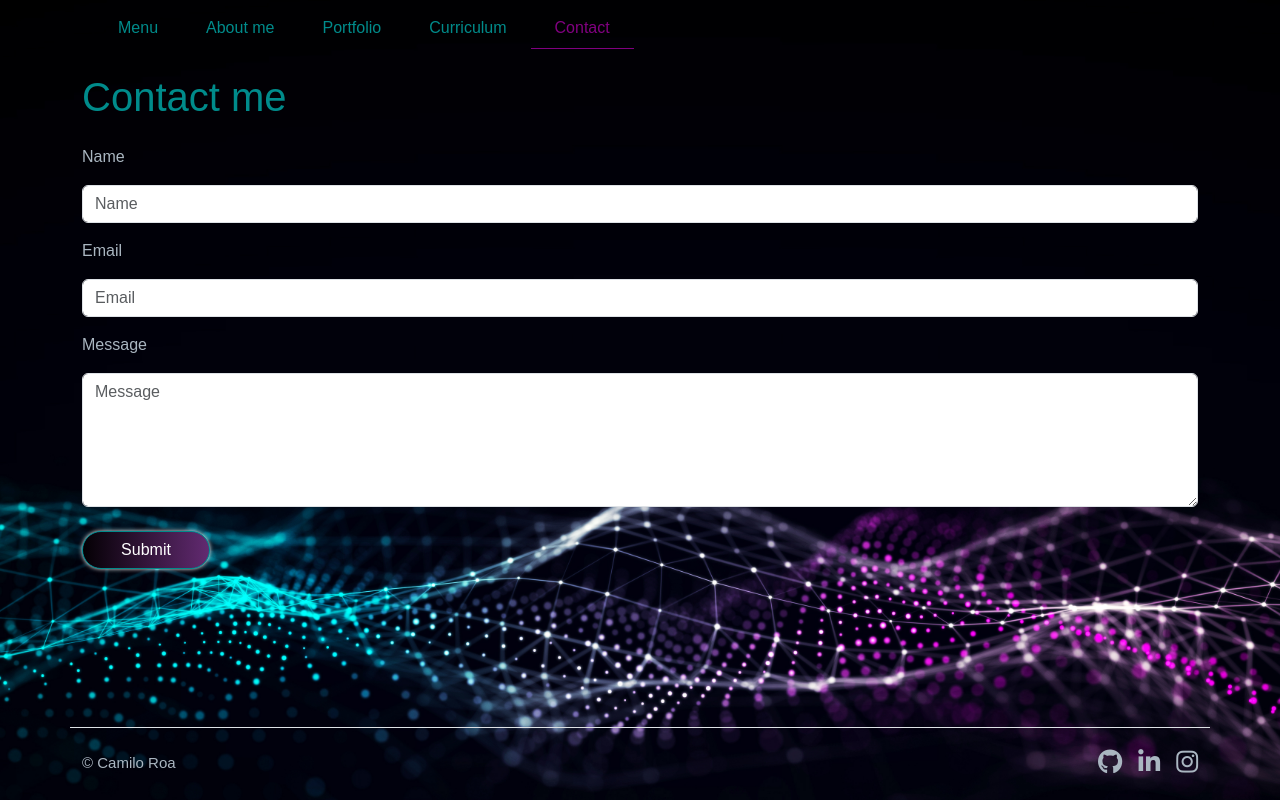
After one commit to camiloroa112/website, a PHP site: page /contact.html in a window 1280 px wide. The commit adds this page. Run offline with PHP 8.4, Linux system fonts and the light colour scheme; some libraries are stand-ins or nearby versions; some web fonts are replaced.

Commit message:
Creation of contact section.

```diff
--- a/app.js
+++ b/app.js
@@ -1,4 +1,4 @@
 let tl = gsap.timeline({defaults: {duration: 0.75}})
 tl.fromTo('body', {opacity: 0, y: -50}, {opacity: 1, y: 0})
-tl.fromTo('#proyectos h1', {opacity: 0, x: -50}, {opacity: 1, x: 0})
+tl.fromTo('#projects h1', {opacity: 0, x: -50}, {opacity: 1, x: 0})
 tl.fromTo('.profile', {opacity: 0, x: 100}, {opacity: 1, x: 0})
--- /dev/null
+++ b/contact.html
@@ -0,0 +1,89 @@
+<!DOCTYPE html>
+<html lang="en" class="h-100">
+<head>
+    <meta charset="UTF-8">
+    <meta name="viewport" content="width=device-width, initial-scale=1.0">
+    <meta charset="UTF-8">
+    <meta name="viewport" content="width=device-width, initial-scale=1.0">
+    <link rel="stylesheet" href="css/styles.css">
+    <link rel="stylesheet" href="css/font-awesome/css/all.min.css">
+    <link rel="preconnect" href="https://fonts.googleapis.com">
+    <link rel="preconnect" href="https://fonts.gstatic.com" crossorigin>
+    <link rel="stylesheet" href="https://cdn.jsdelivr.net/npm/bootstrap-icons@1.3.0/font/bootstrap-icons.css">
+    <link rel="preconnect" href="https://fonts.gstatic.com" crossorigin>
+    <link href="https://cdn.jsdelivr.net/npm/bootstrap@5.3.3/dist/css/bootstrap.min.css" rel="stylesheet"
+        integrity="sha384-QWTKZyjpPEjISv5WaRU9OFeRpok6YctnYmDr5pNlyT2bRjXh0JMhjY6hW+ALEwIH" crossorigin="anonymous">
+    <title>Contact</title>
+</head>
+<body id="contact" class="d-flex flex-column h-100">
+    <header class="container">
+        <nav class="navbar navbar-expand-md">
+            <div class="container-fluid">
+                <button class="navbar-toggler collapsed" type="button" data-bs-toggle="collapse"
+                    data-bs-target="#navbarCollapse" aria-controls="navbarCollapse" aria-expanded="false"
+                    aria-label="Toggle navigation">
+                    <span class="navbar-toggler-icon"></span>
+                </button>
+                <div class="navbar-collapse collapse text-align-center" id="navbarCollapse">
+                    <ul class="navbar-nav ml-auto">
+                        <li class="nav-item">
+                            <a class="nav-link px-4" href="menu.html">Menu</a>
+                        </li>
+                        <li class="nav-item">
+                            <a class="nav-link px-4" href="about-me.html">About me</a>
+                        </li>
+                        <li class="nav-item">
+                            <a class="nav-link px-4" href="portfolio.html">Portfolio</a>
+                        </li>
+                        <li class="nav-item">
+                            <a class="nav-link px-4" href="curriculum.html">Curriculum</a>
+                        </li>
+                        <li class="nav-item">
+                            <a class="nav-link px-4 active" href="contact.html">Contact</a>
+                        </li>
+                    </ul>
+                </div>
+            </div>
+        </nav>
+    </header>
+    <main class="container h-100">
+        <div class="row">
+            <h1 class="mt-3">Contact me</h1>
+            <form method="POST">
+                <div class="form-group">
+                    <label for="exampleInputEmail1" class="mt-3 mb-3">Name</label>
+                    <input type="txtName" class="form-control" id="txtName" placeholder="Name" required>
+                    <label for="exampleInputEmail1" class="mt-3 mb-3">Email</label>
+                    <input type="txtEmail" class="form-control" id="txtEmail" placeholder="Email" required>
+                    <label for="exampleFormControlTextarea1" class="mt-3 mb-3">Message</label>
+                    <textarea class="form-control" id="txtTextArea" rows="5"  placeholder="Message" required></textarea>
+                </div>
+                <button type="submit" name="send" value="submit" class="btn btn-primary mt-4 mb-3 btn-more">Submit</button>
+            </form>
+        </div>
+    </main>
+</body>
+<footer class="container d-flex flex-wrap justify-content-between align-items-center mt-auto border-top">
+    <div class="col-sm-4 col-md-4 col-lg-4 col-xl-4 d-flex pt-4">
+        <p class="name">© Camilo Roa</p>
+    </div>
+    <ul class="nav col-md-4 justify-content-end list-unstyled d-flex">
+        <li class="ms-3">
+            <a href="https://github.com/camiloroa112" target="_blank" title="GitHub">
+                <i class="fa-brands fa-github"></i>
+            </a>
+        </li>
+        <li class="ms-3">
+            <a href="https://www.linkedin.com/in/camilo-r-78a245160/" target="_blank" title="LinkedIn">
+                <i class="fa-brands fa-linkedin-in"></i>
+            </a>
+        </li>
+        <li class="ms-3">
+            <a href="https://www.instagram.com/camilo.roa1/" target="_blank" title="Instagram">
+                <i class="fa-brands fa-instagram"></i>
+            </a>
+        </li>
+    </ul>
+</footer>
+
+</html>
--- a/css/styles.css
+++ b/css/styles.css
@@ -10,7 +10,7 @@
     font-family: "Bai Jamjuree", sans-serif;
 }
 
-#hoja-de-vida
+#curriculum
 {
     background-image: url('../img/Backgrounds/futuristic.jpg');
     background-position: center;
@@ -18,24 +18,16 @@
 
 }
 
-#inicio
-{
-    background-image: url('../img//Backgrounds/futuristic.jpg');
+#menu
+{
+    background-image: url('../img/Backgrounds/futuristic.jpg');
     background-position: bottom;
     background-repeat: no-repeat;
     background-size: cover;
     height:100vh;
 }
 
-#portafolio
-{
-    background-image: url('../img//Backgrounds/futuristic.jpg');
-    background-position: bottom;
-    background-repeat: no-repeat;
-    background-size: cover;
-}
-
-#sobre-mi
+#portfolio
 {
     background-image: url('../img/Backgrounds/futuristic.jpg');
     background-position: bottom;
@@ -43,6 +35,22 @@
     background-size: cover;
 }
 
+#about-me
+{
+    background-image: url('../img/Backgrounds/futuristic.jpg');
+    background-position: bottom;
+    background-repeat: no-repeat;
+    background-size: cover;
+}
+
+#contact
+{
+    background-image: url('../img/Backgrounds/futuristic.jpg');
+    background-position: bottom;
+    background-repeat: no-repeat;
+    background-size: cover;
+}
+
 .navbar .nav-item .nav-link
 {
     color: darkcyan;
@@ -53,13 +61,18 @@
     border-bottom: 1px solid #800080;
 }
 
-#proyectos .background, #sobre-mi .background
+#about-me #pii
+{
+    justify-content: space-between;
+}
+
+#projects .background, #about-me .background
 {
     background-image: linear-gradient( 76.3deg,  rgba(44,62,78,1) 12.6%, rgba(69,103,131,1) 82.8% );
     border-radius: 20px;
 }
 
-#sobre-mi .background2
+#about-me .background2
 {
     border-radius: 20px;
     box-shadow: 0 0 4px #eee;
@@ -67,25 +80,25 @@
     /* background-image: linear-gradient(to right, #434343 0%, black 100%); */
 }
 
-#proyectos .background p
+#projects .background p
 {
     font-size: calc(0.45rem + 0.45vw + 0.08vh);/*13px*/
     color: black;
     text-align: justify;
 }
 
-#proyectos .intro
+#projects .intro
 {
     color: white;
 }
 
-#portafolio #proyectos img, #portafolio .carousel-inner, #portafolio video
+#portfolio #projects img, #portfolio .carousel-inner, #portfolio video
 {
     border-top-left-radius: 10px;
     border-top-right-radius: 10px;
 }
 
-#proyectos h2
+#projects h2
 {
     background-image: linear-gradient( 109.6deg,  rgba(15,2,2,1) 11.2%, rgba(36,163,190,1) 91.8% );
     text-align: center;
@@ -95,12 +108,12 @@
     background-size: 200% auto;
 }
 
-#proyectos h2:hover
+#projects h2:hover
 {
     background-position: right center;
 }
 
-#proyectos .resource
+#projects .resource
 {
     border-radius: 20px;
     background-image: linear-gradient( 109.6deg,  rgba(15,2,2,1) 11.2%, rgba(36,163,190,1) 91.1% );
@@ -111,12 +124,12 @@
     font-size: calc(0.37rem + 0.37vw);
 }
 
-#proyectos .resource:hover
+#projects .resource:hover
 {
     background-position: right center;
 }
 
-#proyectos .resource a
+#projects .resource a
 {
     text-decoration: none;
     color: white;
@@ -134,7 +147,7 @@
     border-radius: 30px;
 }
 
-#inicio .brief-description
+#menu .brief-description
 {
     margin-top: 24vh;
     height: 40vh;
@@ -144,40 +157,35 @@
     margin-bottom: 16.5vh;
 }
 
-#inicio h1
+#menu h1
 {
     font-size: calc(1rem + 1vh);
     color: darkcyan;
 }
 
-#proyectos h1
+#projects h1, #about-me h1, #contact h1
 {
     color: darkcyan;
 }
 
-#sobre-mi h1
-{
-    color: darkcyan;
-}
-
-#sobre-mi h6
+#about-me h6
 {
     color: white;
 }
 
-#inicio h4
+#menu h4
 {
     font-size: clamp(18px, 2vw, 16px);
     font-family: "Aldrich", sans-serif;
     color:darkcyan;
 }
 
-#inicio h2
+#menu h2
 {
     font-family: "Aldrich", sans-serif;
 }
 
-#inicio .description
+#menu .description
 {
     margin-top: 30vh;
     font-size: clamp(17px, 1.6vw, 16px);
@@ -188,12 +196,12 @@
     border-radius: 22px;
 }
 
-#inicio .hello
+#menu .hello
 {
     width: 90%;
 }
 
-#inicio .brief-description img
+#menu .brief-description img
 {
     width: clamp(40px, 8vw, 80px);
 }
@@ -439,7 +447,7 @@ footer .name
     font-size: 15px;
 }
 
-#inicio .btn-mas, #sobre-mi .btn-mas
+#menu .btn-more, #about-me .btn-more, #contact .btn-more
 {
     width: 128px;
     background-image: linear-gradient(to right, rgba(4,0,4,1) 0%, rgba(100,43,115,1) 51%, rgba(100,43,115,1) 100%);
@@ -452,7 +460,7 @@ footer .name
     border-color: darkcyan;
 }
 
-#inicio .btn-mas:hover, #sobre-mi .btn-mas:hover
+#menu .btn-more:hover, #about-me .btn-more:hover, #contact .btn-more:hover
 {
     background-position: right center;
     color: #fff;
@@ -460,12 +468,12 @@ footer .name
   }
 
 
-#inicio #bienvenida p
+#menu #welcome p
 {
     width: 75%;
 }
 
-#sobre-mi .biografia
+#about-me .biografia
 {
     background-image: linear-gradient(to right, rgba(4,0,4,1) 0%, rgba(100,43,115,1) 51%, rgba(100,43,115,1) 100%);
     border-radius: 20px;
@@ -475,45 +483,45 @@ footer .name
     padding: 15px
 }
 
-#sobre-mi h2
+#about-me h2, #contact label
 {
     color: #aab6c1ff;
 }
 
-#sobre-mi i
+#about-me i
 {
     color: #aab6c1ff;
 }
 
-#sobre-mi p b
+#about-me p b
 {
     color: #aab6c1ff;
 }
 
-#sobre-mi .container p
+#about-me .container p
 {
     color: #6f8393FF;
     text-align: justify;
 }
 
-#sobre-mi #bio p
+#about-me #bio p
 {
     color: white;
 }
 
-#sobre-mi ul li
+#about-me ul li
 {
     list-style-type: none;
 }
 
-#sobre-mi .icons
+#about-me .icons
 {
     font-size: 30px;
 }
 
 @media only screen and (width = 280px)
 {
-    #inicio .brief-description
+    #menu .brief-description
     {
         margin-top: 20vh;
         height: 50vh;
@@ -523,18 +531,18 @@ footer .name
         margin-bottom: 10vh;
     }
 
-    #inicio .btn-mas
+    #menu .btn-more
     {
         width: 88px;
         font-size: 11px;
     }
 
-    #inicio h1
+    #menu h1
     {
         font-size: 18px;
     }
 
-    #proyectos .background p
+    #projects .background p
     {
         font-size: calc(0.65rem + 0.55vw + 0.08vh);/*13px*/
         color: black;
@@ -553,12 +561,12 @@ footer .name
         width: 54.5%;/*200px*/
     }
 
-    #proyectos h2
+    #projects h2
     {
         font-size: calc(1.3rem + 1.3vw);
     }
 
-    #proyectos .resource
+    #projects .resource
     {
         width: calc(2.2rem + 2.2vw + 2.2vh); /*12vh*/
         font-size: calc(0.6rem + 0.6vw);
@@ -600,7 +608,7 @@ footer .name
 
 @media only screen and (width = 360px)
 {
-    #inicio .brief-description
+    #menu .brief-description
     {
         margin-top: 20vh;
         height: 60vh;
@@ -610,19 +618,19 @@ footer .name
         margin-bottom: 2.5vh;
     }
 
-    #proyectos .background p
+    #projects .background p
     {
         font-size: calc(0.65rem + 0.55vw + 0.08vh);/*13px*/
         color: black;
         text-align: justify;
     }
 
-    #proyectos h2
+    #projects h2
     {
         font-size: calc(1.3rem + 1.3vw);
     }
 
-    #proyectos .resource
+    #projects .resource
     {
         width: calc(2.8rem + 2.8vw + 2.8vh); /*12vh*/
         font-size: calc(0.6rem + 0.6vw);
@@ -643,7 +651,7 @@ footer .name
 
 @media only screen and (width = 375px)
 {
-    #inicio .brief-description
+    #menu .brief-description
     {
         margin-top: 20vh;
         height: 58.5vh;
@@ -653,7 +661,7 @@ footer .name
         margin-bottom: 2vh;
     }
 
-    #proyectos h2
+    #projects h2
     {
         font-size: calc(1.3rem + 1.3vw);
     }
@@ -668,26 +676,26 @@ footer .name
         margin-left: calc(1.2rem + 1.2vh);
     }
 
-    #proyectos .background p
+    #projects .background p
     {
         font-size: calc(0.6rem + 0.55vw + 0.08vh);/*13px*/
         color: black;
         text-align: justify;
     }
 
-    #proyectos .resource
+    #projects .resource
     {
         width: calc(2.8rem + 2.8vw + 2.8vh); /*12vh*/
         font-size: calc(0.5rem + 0.5vw);
     }
 
-    #inicio .btn-mas
+    #menu .btn-more
     {
         width: 90px;
         font-size: 11px;
     }
 
-    #inicio h1
+    #menu h1
     {
         font-size: 20px;
     }
@@ -707,7 +715,7 @@ footer .name
 
 @media only screen and (width = 390px)
 {
-    #inicio .brief-description
+    #menu .brief-description
     {
         margin-top: 20vh;
         height: 62vh;
@@ -717,19 +725,19 @@ footer .name
         margin-bottom: 2.5vh;
     }
 
-    #proyectos .background p
+    #projects .background p
     {
         font-size: calc(0.65rem + 0.55vw + 0.08vh);/*13px*/
         color: black;
         text-align: justify;
     }
 
-    #proyectos h2
+    #projects h2
     {
         font-size: calc(1.3rem + 1.3vw);
     }
 
-    #proyectos .resource
+    #projects .resource
     {
         width: calc(2.8rem + 2.8vw + 2.8vh); /*12vh*/
         font-size: calc(0.6rem + 0.6vw);
@@ -760,7 +768,7 @@ footer .name
 
 @media only screen and (width >= 412px) and (width <= 414px)
 {
-    #inicio .brief-description
+    #menu .brief-description
     {
         margin-top: 26.2vh;
         height: 33.5vh;
@@ -770,7 +778,7 @@ footer .name
         margin-bottom: 26vh;
     }
 
-    #inicio h1
+    #menu h1
     {
         font-size: 22px;
     }
@@ -785,19 +793,19 @@ footer .name
         margin-left: calc(1rem + 1vh);
     }
 
-    #proyectos .background p
+    #projects .background p
     {
         font-size: calc(0.7rem + 0.55vw + 0.09vh);/*13px*/
         color: black;
         text-align: justify;
     }
 
-    #proyectos h2
+    #projects h2
     {
         font-size: calc(1.4rem + 1.4vw);
     }
 
-    #proyectos .resource
+    #projects .resource
     {
         width: calc(2.8rem + 2.8vw + 2.8vh); /*12vh*/
         font-size: calc(0.6rem + 0.6vw);
@@ -818,7 +826,7 @@ footer .name
 
 @media only screen and (width = 540px)
 {
-    #inicio .brief-description
+    #menu .brief-description
     {
         margin-top: 20vh;
         height: 40vh;
@@ -828,30 +836,30 @@ footer .name
         margin-bottom: 22vh;
     }
 
-    #inicio h1
+    #menu h1
     {
         font-size: calc(0.8rem + 0.8vw);
     }
 
-    #inicio .btn-mas
+    #menu .btn-more
     {
         width: calc(3.5rem + 3.4vw + 2.6vh);
         font-size: calc(0.5rem + 0.5vw);
     }
 
-    #proyectos .background p
+    #projects .background p
     {
         font-size: calc(0.65rem + 0.55vw + 0.08vh);/*13px*/
         color: black;
         text-align: justify;
     }
 
-    #proyectos h2
+    #projects h2
     {
         font-size: calc(1.3rem + 1.3vw);
     }
 
-    #proyectos .resource
+    #projects .resource
     {
         width: calc(2.8rem + 2.8vw + 2.8vh); /*12vh*/
         font-size: calc(0.6rem + 0.6vw);
@@ -889,7 +897,7 @@ footer .name
 
 @media only screen and (min-width: 652px) and (max-width: 653px)
 {
-    #inicio .col-md-12
+    #menu .col-md-12
     {
         margin-top: 10vh;
         height: 10vh;
@@ -899,13 +907,13 @@ footer .name
         margin-bottom: 10vh;
     }
 
-    #inicio .btn-mas
+    #menu .btn-more
     {
         width: 88px;
         font-size: 11px;
     }
 
-    #inicio h1
+    #menu h1
     {
         font-size: 18px;
     }
@@ -946,7 +954,7 @@ footer .name
 
 @media only screen and (width = 667px)
 {
-    #inicio .brief-description
+    #menu .brief-description
     {
         margin-top: 20vh;
         height: 25.5vh;
@@ -956,12 +964,12 @@ footer .name
         margin-bottom: 20vh;
     }
 
-    #inicio h1
+    #menu h1
     {
         font-size: 21px;
     }
 
-    #inicio .btn-mas
+    #menu .btn-more
     {
         width: 90px;
         font-size: 11px;
@@ -993,7 +1001,7 @@ footer .name
 
 @media only screen and (width = 720px)
 {
-    #inicio .brief-description
+    #menu .brief-description
     {
         margin-top: 20vh;
         height: 35vh;
@@ -1002,12 +1010,12 @@ footer .name
         margin-bottom: 20vh;
     }
 
-    #inicio h1
+    #menu h1
     {
         font-size: 22px;
     }
 
-    #inicio .btn-mas
+    #menu .btn-more
     {
         width: calc(3.5rem + 3.4vw + 2.6vh);
         font-size: calc(0.5rem + 0.5vw);
@@ -1028,7 +1036,7 @@ footer .name
 
 @media only screen and (width = 896px)
 {
-    #inicio .brief-description
+    #menu .brief-description
     {
         margin-top: 22.6vh;
         height: 23.2vh;
@@ -1037,18 +1045,18 @@ footer .name
         margin-bottom: 22.6vh;
     }
 
-    #inicio h1
+    #menu h1
     {
         font-size: 22px;
     }
 
-    #proyectos .resource
+    #projects .resource
     {
         width: calc(2.2rem + 2.2vw + 2.2vh); /*12vh*/
         font-size: calc(0.5rem + 0.4vw);
     }
 
-    #inicio .btn-mas
+    #menu .btn-more
     {
         width: calc(3.5rem + 3.4vw + 2.6vh);
         font-size: calc(0.5rem + 0.5vw);
@@ -1079,7 +1087,7 @@ footer .name
 
 @media only screen and (width = 844px)
 {
-    #inicio .brief-description
+    #menu .brief-description
     {
         margin-top: 22.2vh;
         height: 22vh;
@@ -1088,12 +1096,12 @@ footer .name
         margin-bottom: 22.2vh;
     }
 
-    #inicio h1
+    #menu h1
     {
         font-size: 22px;
     }
 
-    #inicio .btn-mas
+    #menu .btn-more
     {
         width: calc(3.5rem + 3.4vw + 2.6vh);
         font-size: calc(0.5rem + 0.5vw);
@@ -1124,7 +1132,7 @@ footer .name
 
 @media only screen and (width = 915px)
 {
-    #inicio .col-md-12
+    #menu .col-md-12
     {
         margin-top: 22.8vh;
         height: 22.8vh;
@@ -1133,12 +1141,12 @@ footer .name
         margin-bottom: 22.8vh;
     }
 
-    #inicio h1
+    #menu h1
     {
         font-size: calc(0.8rem + 0.8vw);
     }
 
-    #inicio .btn-mas
+    #menu .btn-more
     {
         width: calc(3.5rem + 3.4vw + 2.6vh);
         font-size: calc(0.5rem + 0.5vw);
@@ -1169,7 +1177,7 @@ footer .name
 
 @media only screen and (width = 430px)
 {
-    #inicio .brief-description
+    #menu .brief-description
     {
         margin-top: 22.5vh;
         height: 61vh;
@@ -1184,24 +1192,24 @@ footer .name
         padding-left: calc(1.5vw + 1.5em);
     }
 
-    #inicio h1
+    #menu h1
     {
         font-size: calc(0.8rem + 0.8vw);font-size: 24px;
     }
 
-    #proyectos .background p
+    #projects .background p
     {
         font-size: calc(0.65rem + 0.55vw + 0.08vh);/*13px*/
         color: black;
         text-align: justify;
     }
 
-    #proyectos h2
+    #projects h2
     {
         font-size: calc(1.3rem + 1.3vw);
     }
 
-    #proyectos .resource
+    #projects .resource
     {
         width: calc(2.8rem + 2.8vw + 2.8vh); /*12vh*/
         font-size: calc(0.6rem + 0.6vw);
@@ -1210,7 +1218,7 @@ footer .name
 
 @media only screen and (width = 740px)
 {
-    #inicio .brief-description
+    #menu .brief-description
     {
         margin-top: 12vh;
         height: 50vh;
@@ -1220,12 +1228,12 @@ footer .name
         margin-bottom: 2vh;
     }
 
-    #inicio h1
+    #menu h1
     {
         font-size: calc(0.8rem + 0.8vw);
     }
 
-    #inicio .btn-mas
+    #menu .btn-more
     {
         width: calc(3.6rem + 3.5vw + 2.6vh);
         font-size: calc(0.5rem + 0.5vw);
@@ -1256,7 +1264,7 @@ footer .name
 
 @media only screen and (width = 768px)
 {
-    #inicio .brief-description
+    #menu .brief-description
     {
         margin-top: 22.2vh;
         height: 43vh;
@@ -1266,12 +1274,12 @@ footer .name
         margin-bottom: 22vh;
     }
 
-    #inicio h1
+    #menu h1
     {
         font-size: calc(0.8rem + 0.8vw);
     }
 
-    #inicio .btn-mas
+    #menu .btn-more
     {
         width: calc(3.5rem + 3.4vw + 2.6vh);
         font-size: calc(0.5rem + 0.5vw);
@@ -1302,7 +1310,7 @@ footer .name
 
 @media only screen and (width = 840px)
 {
-    #inicio .brief-description .col-md-12
+    #menu .brief-description .col-md-12
     {
         margin-top: 25.2vh;
         height: 43vh;
@@ -1312,7 +1320,7 @@ footer .name
         margin-bottom: 22vh;
     }
 
-    #inicio h1
+    #menu h1
     {
         font-size: calc(0.8rem + 0.8vw);
     }
@@ -1320,7 +1328,7 @@ footer .name
 
 @media only screen and (width = 853px)
 {
-    #inicio .brief-description
+    #menu .brief-description
     {
         margin-top: 22.2vh;
         height: 43vh;
@@ -1330,7 +1338,7 @@ footer .name
         margin-bottom: 18vh;
     }
 
-    #inicio h1
+    #menu h1
     {
         font-size: calc(0.8rem + 0.8vw);
     }
@@ -1338,7 +1346,7 @@ footer .name
 
 @media only screen and (width = 912px)
 {
-    #inicio .brief-description
+    #menu .brief-description
     {
         margin-top: 20vh;
         height: 50vh;
@@ -1347,7 +1355,7 @@ footer .name
         margin-bottom: 20vh;
     }
 
-    #inicio h1
+    #menu h1
     {
         font-size: calc(1.1rem + 1.1vw);
     }
@@ -1377,7 +1385,7 @@ footer .name
 
 @media only screen and (width = 914px)
 {
-    #inicio .brief-description
+    #menu .brief-description
     {
         margin-top: 16vh;
         height: 34vh;
@@ -1386,12 +1394,12 @@ footer .name
         margin-bottom: 18vh;
     }
 
-    #inicio h1
+    #menu h1
     {
         font-size: calc(0.8rem + 0.8vw);
     }
 
-    #inicio .btn-mas
+    #menu .btn-more
     {
         width: calc(3.5rem + 3.4vw + 2.6vh);
         font-size: calc(0.5rem + 0.5vw);
@@ -1400,7 +1408,7 @@ footer .name
 
 @media only screen and (width = 932px)
 {
-    #inicio .brief-description
+    #menu .brief-description
     {
         margin-top: 23.2vh;
         height: 23.2vh;
@@ -1409,12 +1417,12 @@ footer .name
         margin-bottom: 23.2vh;
     }
 
-    #inicio h1
+    #menu h1
     {
         font-size: 22px;
     }
 
-    #inicio .btn-mas
+    #menu .btn-more
     {
         width: calc(3.5rem + 3.4vw + 2.6vh);
         font-size: calc(0.5rem + 0.5vw);
@@ -1445,7 +1453,7 @@ footer .name
 
 @media only screen and (width = 1024px)
 {
-    #inicio .brief-description
+    #menu .brief-description
     {
         margin-top: 22vh;
         height: 38vh;
@@ -1454,12 +1462,12 @@ footer .name
         margin-bottom: 18vh;
     }
 
-    #inicio h1
+    #menu h1
     {
         font-size: calc(0.8rem + 0.8vw);
     }
 
-    #inicio .btn-mas
+    #menu .btn-more
     {
         width: calc(3.5rem + 3.4vw + 2.6vh);
         font-size: calc(0.5rem + 0.5vw);
@@ -1468,7 +1476,7 @@ footer .name
 
 @media only screen and (width = 1280px)
 {
-    #inicio .brief-description
+    #menu .brief-description
     {
         margin-top: 20vh;
         height: 50vh;
@@ -1478,24 +1486,24 @@ footer .name
         margin-bottom: 12vh;
     }
 
-    #inicio h1
+    #menu h1
     {
         font-size: 24px;
     }
 
-    #proyectos .background p
+    #projects .background p
     {
         font-size: calc(0.65rem + 0.55vw + 0.08vh);/*13px*/
         color: black;
         text-align: justify;
     }
 
-    #proyectos h2
+    #projects h2
     {
         font-size: calc(1.3rem + 1.3vw);
     }
 
-    #proyectos .resource
+    #projects .resource
     {
         width: calc(2.8rem + 2.8vw + 2.8vh); /*12vh*/
         font-size: calc(0.6rem + 0.6vw);
@@ -1504,7 +1512,7 @@ footer .name
 
 @media only screen and (width = 1368px)
 {
-    #inicio .brief-description
+    #menu .brief-description
     {
         margin-top: 18vh;
         height: 64vh;
@@ -1539,7 +1547,7 @@ footer .name
 
 @media only screen and (width > 1537px)
 {
-    #inicio .brief-description
+    #menu .brief-description
     {
         margin-top: 18vh;
         height: 64vh;
```
Also changed, not shown: about-me.html (renamed from sobre-mi.html, +28 -49 lines), curriculum.html (renamed from hoja-de-vida.html, +62 -123 lines), menu.html (renamed from inicio.html, +13 -10 lines), portfolio.html (renamed from portafolio.html, +35 -51 lines), img/Work/camilo-travel.jpg (added).
